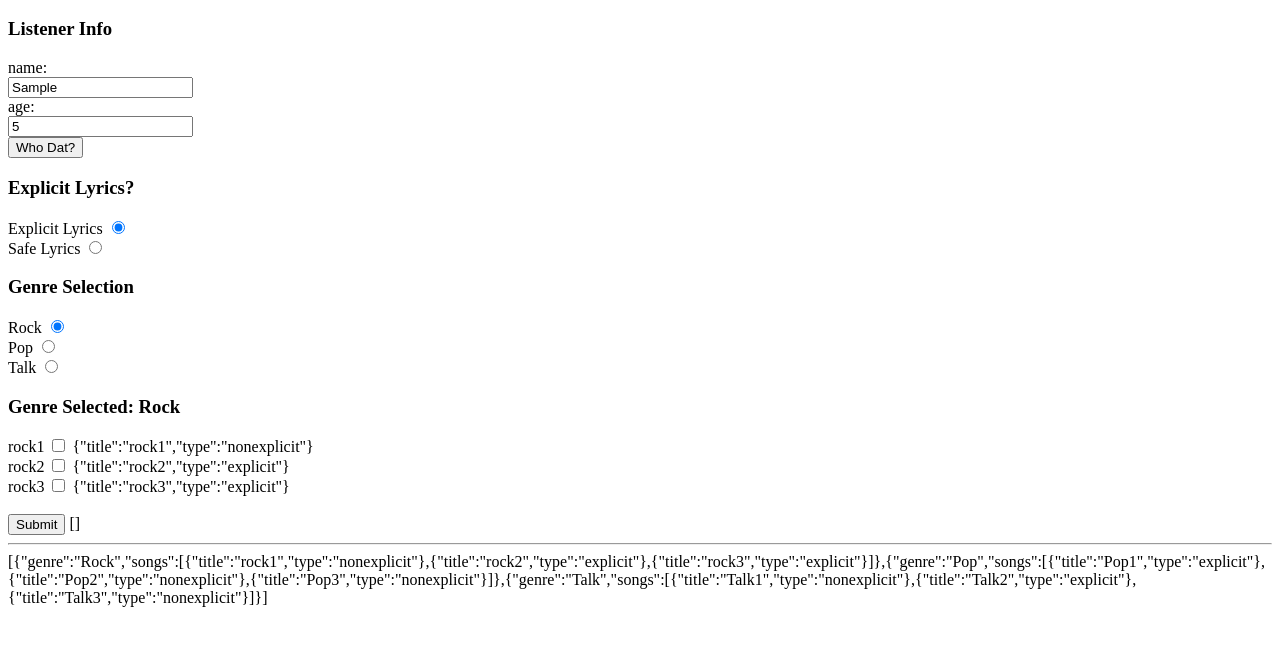
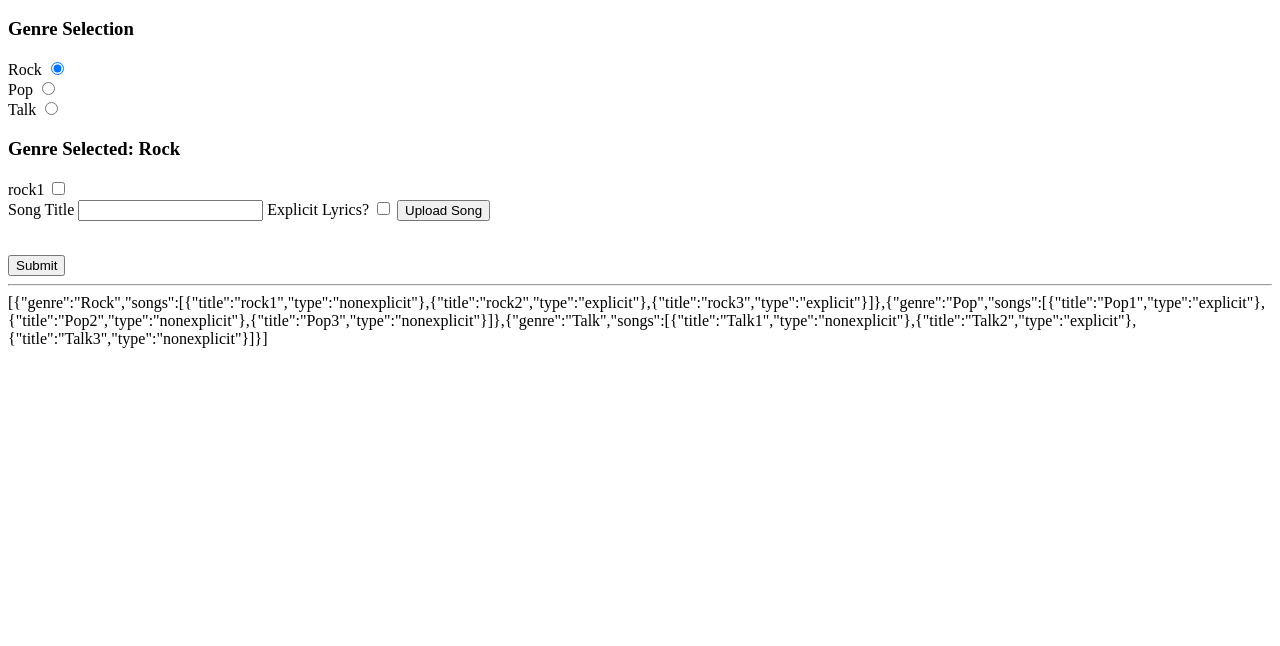
Before and after one commit to ChildeRowland/nycda_angularjs_102, a plain HTML site: page Workshop3/index.html in a window 1280 px wide. Both pictures are taken after typing "Sample", "5" into the empty fields and a click on the input "Who Dat?". Shown: the part 48-694 px from the top of the page. Drawn offline with nearby package versions, Linux system fonts and the light colour scheme.

Commit message:
WS3 complete

```diff
--- a/Workshop3/index.html
+++ b/Workshop3/index.html
@@ -8,28 +8,29 @@
 		<div ng-controller="mainController as ctrl">
 			<h1 ng-bind="ctrl.welcome"></h1>
 
-			<div>
+			<div ng-hide="ctrl.checkForEmpty(ctrl.user.name)">
 				<h3>Listener Info</h3>
 				<form>
 					<div>
 						<label>name: </label><br>
 						<input type="text"
-							   ng-model="ctrl.user.name">
+							   ng-model="ctrl.input.name">
 					</div>
 					<div>
 						<label>age: </label><br>
 						<input type="number"
-						       ng-model="ctrl.user.age">
+						       ng-model="ctrl.input.age">
 					</div>
 					<div>
 						<input type="submit"
 							   value="Who Dat?"
-							   ng-click="ctrl.user.addUser(ctrl.user.name, ctrl.user.age)">
+							   ng-click="ctrl.user.addUser(ctrl.input.name, ctrl.input.age)">
 					</div>
 				</form>
 			</div>
 
-			<div>
+			<div ng-if="ctrl.checkForAge(ctrl.user.age)">
+
 				<h3>Explicit Lyrics?</h3>
 				<form>
 					<div>
@@ -50,7 +51,7 @@
 				</form>
 			</div>
 
-			<div>
+			<div ng-if="ctrl.checkForEmpty(ctrl.user.age)">
 				<h3>Genre Selection</h3>
 				<form>
 					<div ng-repeat="genre in ctrl.genreList">
@@ -63,6 +64,7 @@
 				</form>
 			</div>
 
+			<div ng-if="ctrl.checkForEmpty(ctrl.user.age)">
 				<h3>Genre Selected: {{ ctrl.genreList[ctrl.genreListIndex] }}</h3>
 				<div ng-repeat="song in ctrl.music.masterList[ctrl.genreListIndex].songs">
 					<label ng-bind="song.title"
@@ -71,13 +73,34 @@
 					<input type="checkbox"
 						   ng-model="song.selected"
 						   ng-if="ctrl.music.isNonExplicit(ctrl.genreListIndex, $index, ctrl.lyricType)">
-
-					   {{ ctrl.music.masterList[ctrl.genreListIndex].songs[$index] }}
+				</div>
+				<div>
+					<form>
+						<label>Song Title</label>
+						<input type="text"
+							   ng-model="ctrl.newSong.title">
+						<label>Explicit Lyrics?</label>
+						<input type="checkbox"
+							   ng-true-value="'explicit'"
+							   ng-false-value="'nonexplicit'"
+						       ng-model="ctrl.newSong.type">
+						<input type="submit"
+						   	   value="Upload Song"
+						   	   ng-click="ctrl.uploadAndReset(ctrl.music.masterList[ctrl.genreListIndex].songs, ctrl.newSong)">
+					</form>
+				</div>
 			</div><br>
 
-			<button ng-click="ctrl.createPlayList()">Submit</button>
+			<button ng-click="ctrl.createPlayList()"
+					ng-if="ctrl.checkForEmpty(ctrl.user.age)">Submit
+			</button>
 
-			{{ ctrl.summary }}
+			<div ng-if="ctrl.checkForEmpty(ctrl.summary)">
+				<h3>Play List</h3>
+				<div ng-repeat="song in ctrl.summary">
+						<span ng-bind="song.title"></span>
+				</div>
+			</div>
 
 			<hr>
 			{{ ctrl.music.masterList }}<br>
--- a/Workshop3/index.js
+++ b/Workshop3/index.js
@@ -9,9 +9,11 @@ angular.module('playListApp', [])
 	}
 
 	User.prototype.addUser = function(name, age) {
+		if ( name == undefined || age == undefined ) {
+			return alert('Please enter name and age.');
+		}
 		this.name = name;
 		this.age = age;
-		console.log(this.name, this.age);
 	}
 
 	return User;
@@ -64,7 +66,6 @@ angular.module('playListApp', [])
 		for ( index in array ) {
 			delete array[index].selected;
 		}
-		console.log(array);
 		return array;
 	}
 
@@ -89,25 +90,74 @@ angular.module('playListApp', [])
 	}
 
 	return Music;
+})
+
+.service('validateService', function() {
+
+	checkForEmpty = function(value) {
+		if ( Number.isInteger(value)) {
+			value = value.toString();
+		}
+
+		if ( value.length > 0 ) {
+			return true;
+		}
+	}
+
+	this.checkForEmpty = checkForEmpty;
+
+	checkForAge = function(number) {
+		if ( number >= 18 ) {
+			return true;
+		}
+	}
+
+	this.checkForAge = checkForAge;
 
 })
 
-.controller('mainController', function(UserDTO, MusicDTO) {
+.service('uploadService', function() {
+
+	newSong = function() {
+		return { title: "", type: "nonexplicit" }
+	}
+
+	this.newSong = newSong;
+
+	uploadSong = function(array, object) {
+		array.push(object);
+	}
+
+	this.uploadSong = uploadSong;
+
+})
+
+.controller('mainController', function(UserDTO, MusicDTO, validateService, uploadService) {
 	var self = this;
 	self.user = new UserDTO;
 	self.music = new MusicDTO;
+	self.checkForEmpty = validateService.checkForEmpty;
+	self.checkForAge = validateService.checkForAge;
+	self.newSong = uploadService.newSong();
+	self.uploadSong = uploadService.uploadSong;
+
+	self.lyricType = "safe";
 
 	// Gather the genres into an array and set the default index to 0.
 	self.genreList = self.music.getGenres();
 	self.genreListIndex = 0;
 
-	self.createPlayList = function() {
-		self.summary = self.music.addSong()
-	}
+	self.uploadAndReset = function(array, object) {
+		self.uploadSong(array, object);
+		self.newSong = uploadService.newSong();
+	};
 
 	self.summary = [];
 
-	self.lyricType = "explicit";
+	self.createPlayList = function() {
+		self.summary = self.music.addSong();
+		console.log(self.summary);
+	}
 
 	self.welcome = "Welcome to 'S up Tempo";
 })
```
Lines whose indentation alone changed are shown as unchanged.
